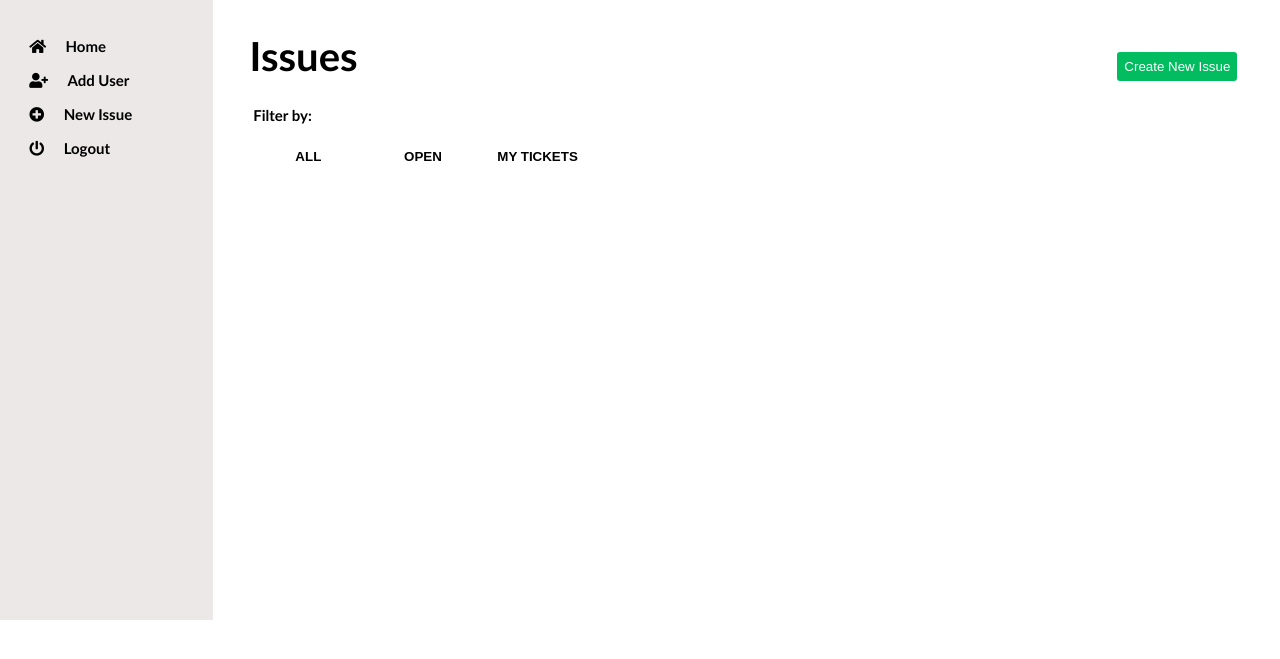
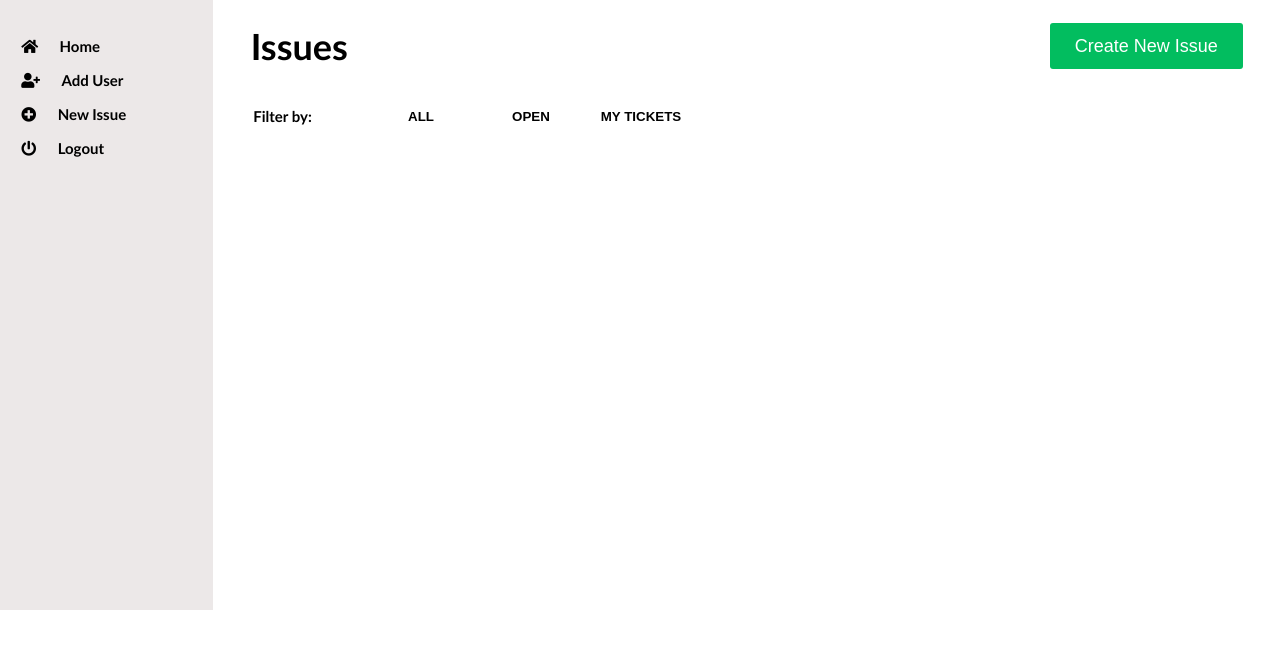
Before and after one commit to palmer-matthew/info2180-project2, a PHP site: page /pages/home.php in a window 1280 px wide. Shown: the part 80-739 px from the top of the page. Run offline with PHP 8.4, Linux system fonts and the light colour scheme.

Commit message:
Modified Pull Request

```diff
--- a/pages/home.php
+++ b/pages/home.php
@@ -16,7 +16,11 @@ session_start();
         <div class="container">
             <?php include("../pages/sidebar.php");?>
             <div class="home">
-                <h1>Issues <button name="create" type="create" class="createbtn">Create New Issue</button></h1>
+                <div class="flex">
+                    <h1>Issues</h1>
+                    <button name="create" type="create" class="createbtn">Create New Issue</button>
+                </div>
+
                 <!--  TAB -->
                 <div class="tab">
                     <h3>Filter by:</h3>
--- a/pages/issuedetails.php
+++ b/pages/issuedetails.php
@@ -7,9 +7,9 @@ session_start();
     <head>
     </head>
        <body>
-           <?php include("../pages/header.html");?>
+           <?php include("../pages/header.php");?>
            <div class="container">
-               <?php include("../pages/sidebar.html");?>
+               <?php include("../pages/sidebar.php");?>
                 <div class="main">
                 </div>
             </div>
--- a/styles/adduser.css
+++ b/styles/adduser.css
@@ -38,7 +38,7 @@ header h2{
 .sidebox {
     display: flex;
     background:rgb(236, 232, 232);
-    padding: 10px 10px;
+    padding-top: 10px;
     height:600px;
 }
 
@@ -84,12 +84,6 @@ header h2{
     margin-top: 3%;
     margin-bottom: 10px;
 }
-.home h1{
-    font-size: 40px;
-    margin-left: 3.4%;
-    margin-top: 3%;
-    margin-bottom: 10px;
-}
 
 .infocon input{
     background-color:rgb(240, 240, 240);
@@ -121,21 +115,27 @@ form button {
     height:29px;
     color: white;
 }
-h1 button {
+
+.flex {
+    display: flex;
+    justify-content: space-between;
+    align-items: center;
+    padding: 0 3.5%;
+}
+
+.flex button {
     background-color:rgb(2, 189, 95);
     border:none;
     border-radius:3px;
-    width:120px;
-    height:29px;
+    padding: 1.25% 2.5%;
     color: white;
-    margin-left: 750px;
+    font-size: 18px;
 }
 
 /*TAB*/
 .tab {
-    display: block;
-    overflow: hidden;
-    margin-left:40px;
+    display: flex;
+    margin-left: 3.75%;
 }
 
 .tab h3{
@@ -153,10 +153,12 @@ h1 button {
     border-radius: 3px;
     padding: 10px;
 }
+
 .tab button:hover{
     background-color:rgb(91, 78, 204);
     color: white;
 }
+
 .login form{
     text-align: center;
 }
@@ -177,33 +179,3 @@ h1 button {
 .login .textbox{
     text-align: left;
 }
-
-/*Navigation Bar*/
-/*.navbar{
-    display: grid;
-    grid-template-columns: 1fr 2fr;
-    grid-template-rows: 100vh;
-}
-.navbar ul{
-    list-style-type: none;
-    margin:0;
-    padding:0;
-    overflow: hidden;
-    background-color: rgb(224, 218, 218);
-    border-radius:5px;
-    height: 40px;
-    margin-left: auto;
-
-}
-.navbar li{
-    display: inline-block;
-
-
-}
-.navbar li a{
-    display:block;
-    color:black;
-    text-align: center;
-    padding:10px 16px;
-    text-decoration: none;
-}*/
```
Also changed, not shown: images/placeholder.md (deleted).
